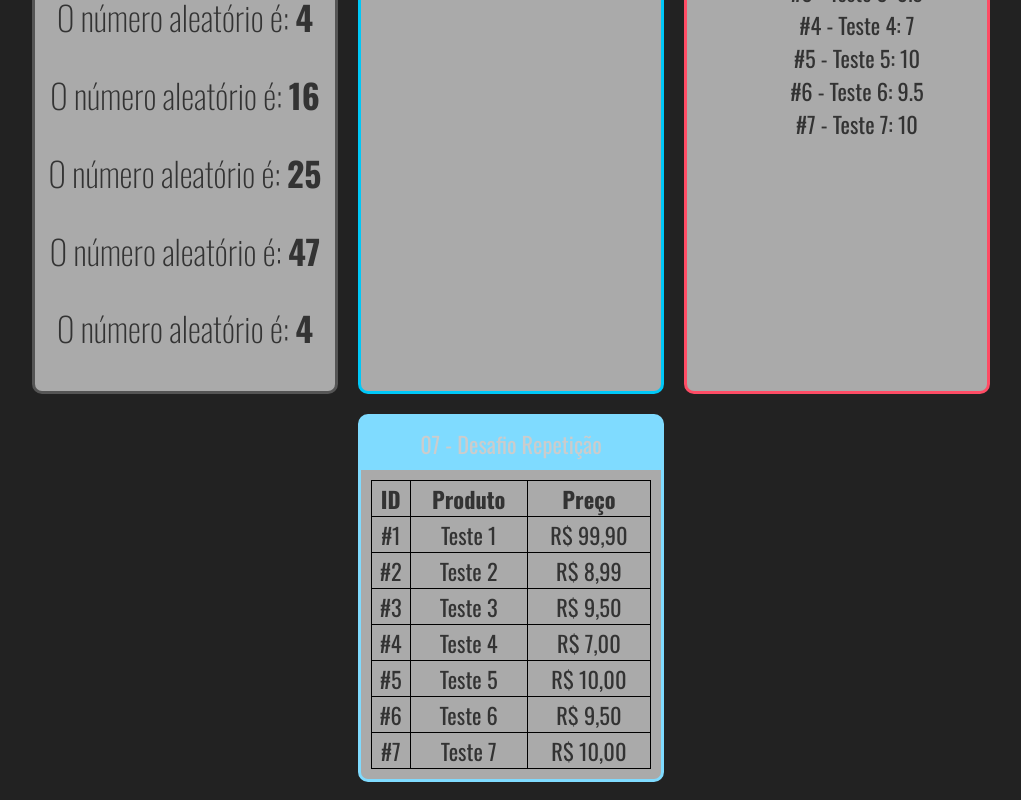
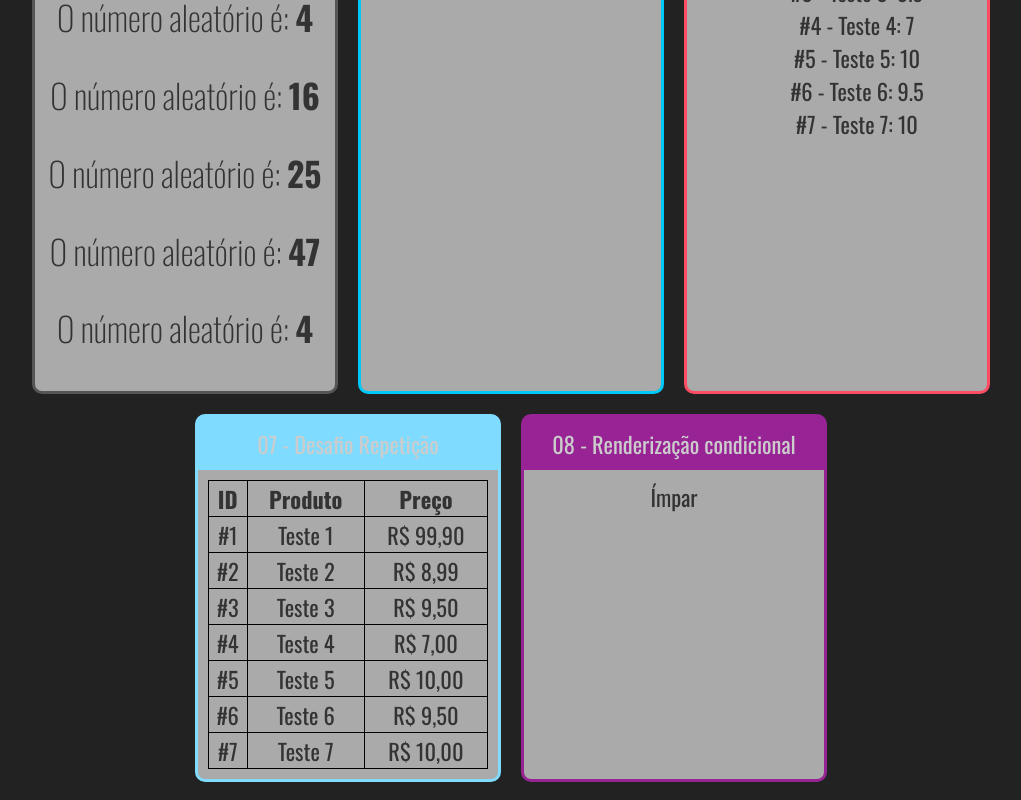
Before and after one commit to matheusrf96/fundamentos-react, a React (Create React App) app: page / in a window 1280 px wide. Shown: the part 576-1376 px from the top of the page, without its empty margins (129-1150 px from the left). Built offline with nearby package versions, Linux system fonts and the light colour scheme.

Commit message:
Create conditional rendering

```diff
--- a/src/App.jsx
+++ b/src/App.jsx
@@ -8,6 +8,7 @@ import Familia from './components/basic/Familia'
 import FamiliaMembro from './components/basic/FamiliaMembro'
 import ListaAlunos from './components/repetition/ListaAlunos'
 import TabelaProdutos from './components/repetition/TabelaProdutos'
+import ParOuImpar from './components/conditional/ParOuImpar'
 
 import Card from './components/layout/Card'
 
@@ -55,6 +56,10 @@ const App = () => {
                 <Card title="07 - Desafio Repetição" color="#7FDBFF">
                     <TabelaProdutos />
                 </Card>
+
+                <Card title="08 - Renderização condicional" color="#982395">
+                    <ParOuImpar number={5} />
+                </Card>
             </div>
         </div>
     )
--- /dev/null
+++ b/src/components/conditional/ParOuImpar.jsx
@@ -0,0 +1,14 @@
+import React from 'react'
+
+const ParOuImpar = (props) => {
+    return (
+        <div>
+            { props.number % 2 === 0
+                ? <span>Par</span>
+                : <span>Ímpar</span>
+            }
+        </div>
+    )
+}
+
+export default ParOuImpar
```
